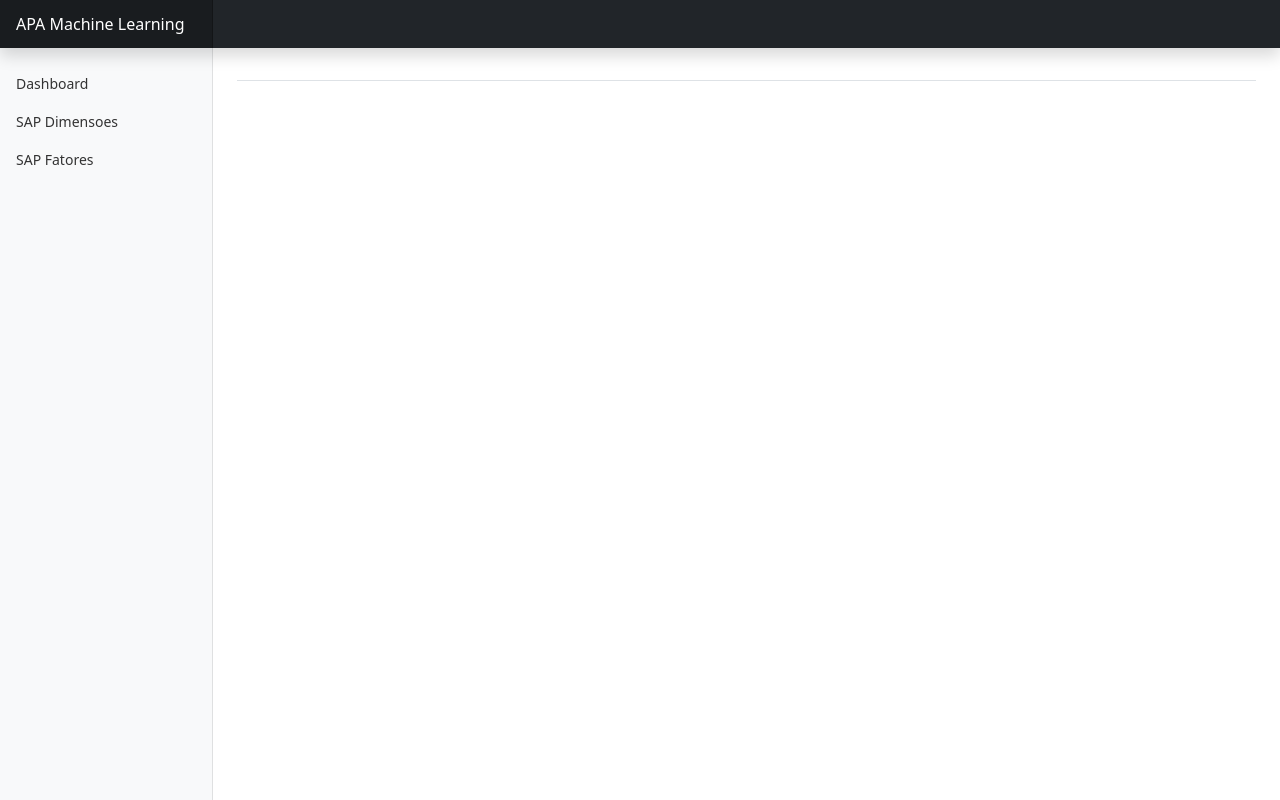
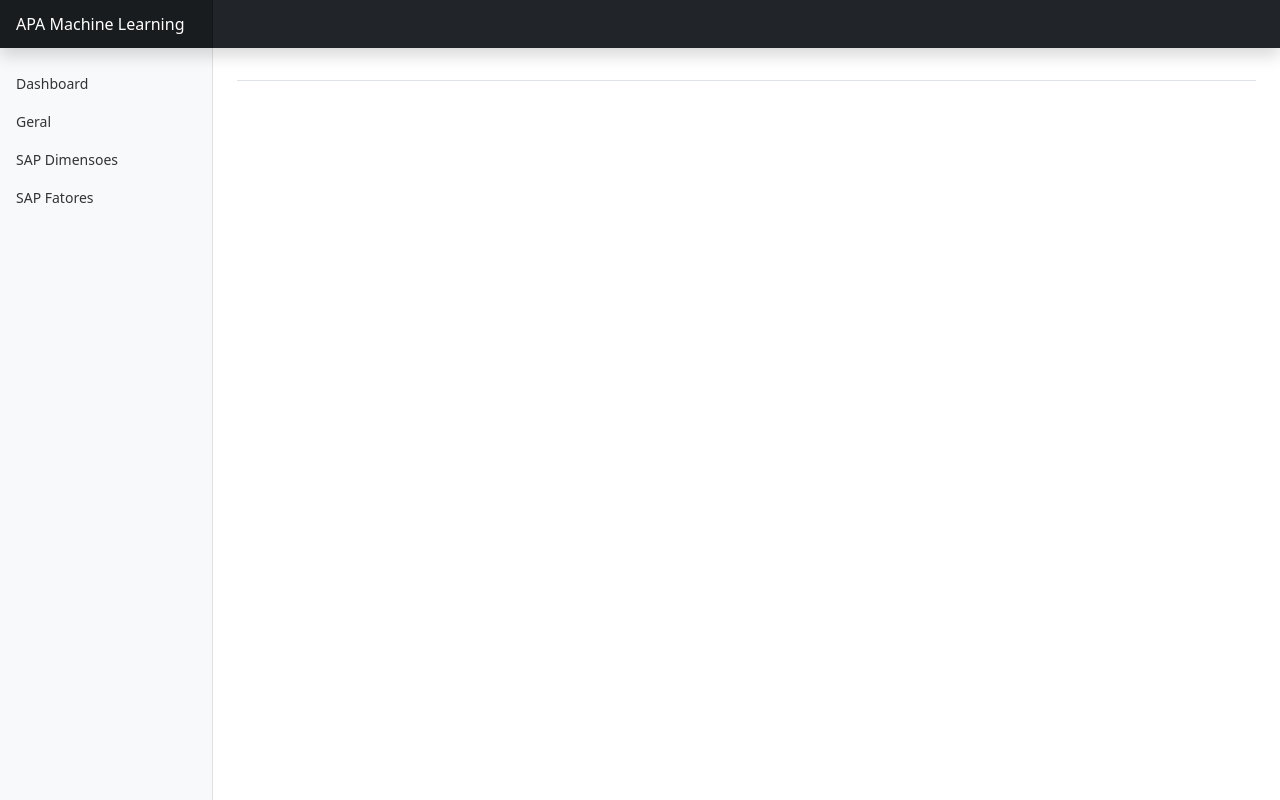
Before and after one commit to eltonsarmanho/Projeto-MEC-Machine-Learing, a Django app: template prediction/templates/base.html in a window 1280 px wide. Run offline with Django 3.2, Linux system fonts and the light colour scheme; the template is opened without the code that fills it, so the values that code supplies are empty.

Commit message:
alteração url

```diff
--- a/machinelearning/urls.py
+++ b/machinelearning/urls.py
@@ -47,7 +47,7 @@ urlpatterns = [
     path('', views.InitialView.as_view(), name='home'),
     path('sapdimensoes/', views.SapDimensoesView.as_view(), name='sapdimensoes'),
     path('sapfatores/', views.SapFatoresView.as_view(), name='sapfatores'),
-    path('teste/', views.TesteView.as_view(), name='teste'),
+    path('geral/', views.GeralView.as_view(), name='Geral'),
 
     path('swagger/', schema_view.with_ui('swagger', cache_timeout=0), name='schema-swagger-ui'),
     path('redoc/', schema_view.with_ui('redoc', cache_timeout=0), name='schema-redoc'),
--- a/prediction/templates/base.html
+++ b/prediction/templates/base.html
@@ -33,6 +33,12 @@
                                 <a class="nav-link {% if titulo == 'Dashboard' %} active {% endif %}" aria-current="page" href="/apa-machine-learning/">
                                     <span data-feather="home" class="align-text-bottom"></span>
                                     Dashboard
+                                </a>
+                            </li>
+                            <li class="nav-item">
+                                <a class="nav-link {% if titulo == 'Geral' %} active {% endif %}" aria-current="page" href="/apa-machine-learning/geral/">
+                                    <span data-feather="home" class="align-text-bottom"></span>
+                                    Geral
                                 </a>
                             </li>
                             <li class="nav-item">
--- a/prediction/views.py
+++ b/prediction/views.py
@@ -229,12 +229,12 @@ class SapFatoresView(TemplateView):
 
         return context
 
-class TesteView(TemplateView):
+class GeralView(TemplateView):
     template_name = 'initial.html'
 
 
     def get_context_data(self, **kwargs):
-        context = super(TesteView, self).get_context_data(**kwargs)
+        context = super(GeralView, self).get_context_data(**kwargs)
         from prediction.graphics import texto_sap_quant_est_esc
         from prediction.graphics import texto_apa_quant_est_esc
         from prediction.graphics import table_apa_ciclo
```
